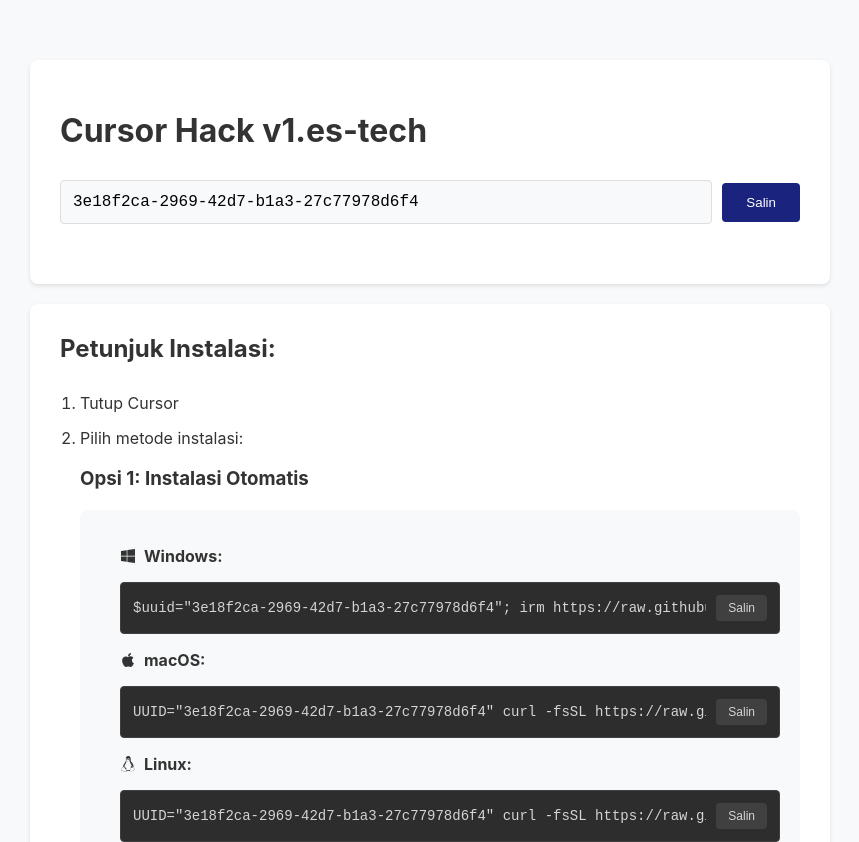
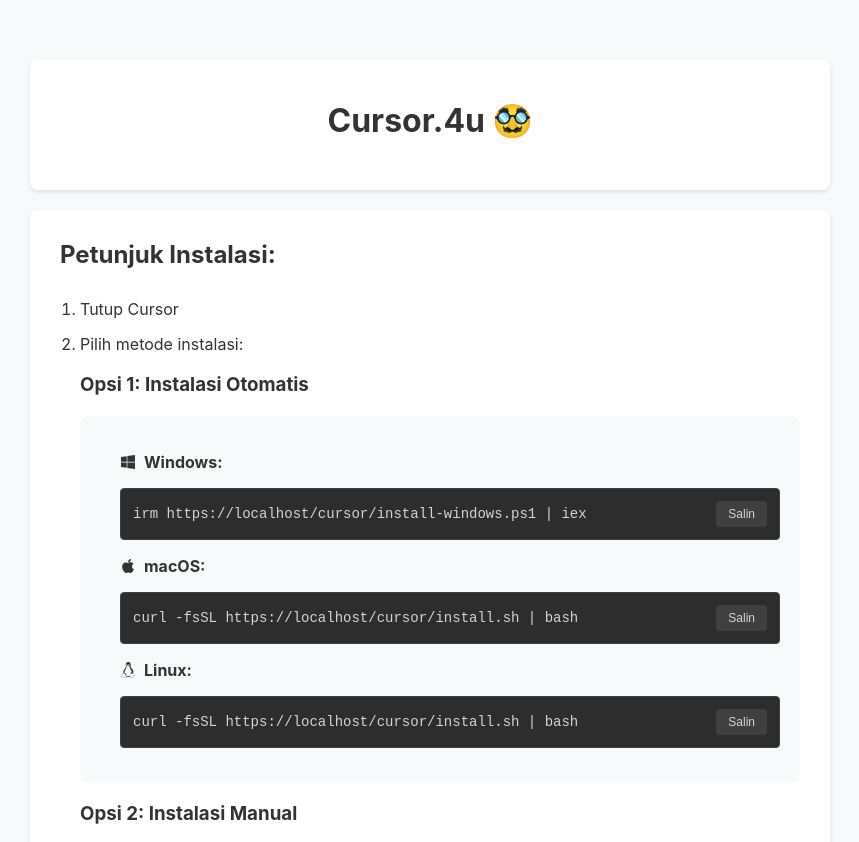
Before and after one commit to se7uh/cursor, a plain HTML site: page index.html in a window 1280 px wide. Shown: the top 842 px of the page, without its empty margins (210-1069 px from the left). Drawn offline with Linux system fonts and the light colour scheme.

Commit message:
Skrip Instalasi Langsung dari server.

```diff
--- a/index.html
+++ b/index.html
@@ -13,8 +13,9 @@
             background-color: #f8f9fa;
         }
         .container {
+            text-align: center;
             background-color: white;
-            padding: 30px;
+            padding: 20px;
             border-radius: 8px;
             box-shadow: 0 2px 4px rgba(0,0,0,0.1);
             margin-bottom: 20px;
@@ -192,11 +193,7 @@
 </head>
 <body>
     <div class="container">
-        <h1>Cursor Hack v1.es-tech</h1>
-        <div class="uuid-display">
-            <input type="text" id="uuidOutput" readonly>
-            <button class="copy-btn" onclick="copyUUID()">Salin</button>
-        </div>
+        <h1>Cursor.4u 🥸</h1>
     </div>
 
     <div class="instructions">
@@ -215,7 +212,7 @@
                                 <strong>Windows:</strong>
                             </p>
                             <div class="command-block">
-                                <span class="command-text">irm https://raw.githubusercontent.com/se7uh/cursor/refs/heads/main/install-windows.ps1?token=GHSAT0AAAAAAC5M7MNO4MSU6JBV7OYHV6A6Z4KF4BQ | iex</span>
+                                <span class="command-text"></span>
                                 <button class="copy-command" onclick="copyCommand(this)">Salin</button>
                             </div>
 
@@ -226,7 +223,7 @@
                                 <strong>macOS:</strong>
                             </p>
                             <div class="command-block">
-                                <span class="command-text">curl -fsSL https://raw.githubusercontent.com/se7uh/cursor/refs/heads/main/install.sh?token=GHSAT0AAAAAAC5M7MNOR3THQS2M2N2URSV2Z4KF4CQ | bash</span>
+                                <span class="command-text"></span>
                                 <button class="copy-command" onclick="copyCommand(this)">Salin</button>
                             </div>
 
@@ -237,7 +234,7 @@
                                 <strong>Linux:</strong>
                             </p>
                             <div class="command-block">
-                                <span class="command-text">curl -fsSL https://raw.githubusercontent.com/se7uh/cursor/refs/heads/main/install.sh?token=GHSAT0AAAAAAC5M7MNOR3THQS2M2N2URSV2Z4KF4CQ | bash</span>
+                                <span class="command-text"></span>
                                 <button class="copy-command" onclick="copyCommand(this)">Salin</button>
                             </div>
                         </div>
@@ -284,58 +281,31 @@
             codeBlock.textContent = JSON.stringify(jsonContent, null, 4);
         }
 
-        function updateInstallCommands(uuid) {
-            const windowsCmd = document.querySelector('.command-block:nth-of-type(1) .command-text');
-            const macCmd = document.querySelector('.command-block:nth-of-type(2) .command-text');
-            const linuxCmd = document.querySelector('.command-block:nth-of-type(3) .command-text');
+        function updateInstallCommands() {
+            const commandBlocks = document.querySelectorAll('.command-block .command-text');
+            const windowsCmd = commandBlocks[0];
+            const macCmd = commandBlocks[1];
+            const linuxCmd = commandBlocks[2];
 
+            const currentDomain = window.location.hostname || 'localhost';
             const baseUrl = {
-                windows: 'https://raw.githubusercontent.com/se7uh/cursor/refs/heads/main/install-windows.ps1',
-                unix: 'https://raw.githubusercontent.com/se7uh/cursor/refs/heads/main/install.sh'
+                windows: `https://${currentDomain}/cursor/install-windows.ps1`,
+                unix: `https://${currentDomain}/cursor/install.sh`
             };
 
-            windowsCmd.textContent = `$uuid="${uuid}"; irm ${baseUrl.windows}?token=GHSAT0AAAAAAC5M7MNO4MSU6JBV7OYHV6A6Z4KF4BQ | iex`;
-            macCmd.textContent = `UUID="${uuid}" curl -fsSL ${baseUrl.unix}?token=GHSAT0AAAAAAC5M7MNOR3THQS2M2N2URSV2Z4KF4CQ | bash`;
-            linuxCmd.textContent = `UUID="${uuid}" curl -fsSL ${baseUrl.unix}?token=GHSAT0AAAAAAC5M7MNOR3THQS2M2N2URSV2Z4KF4CQ | bash`;
-        }
-
-        function copyUUID() {
-            const uuidField = document.getElementById('uuidOutput');
-            uuidField.select();
-            document.execCommand('copy');
-
-            const btn = document.querySelector('.copy-btn');
-            const originalText = btn.textContent;
-            btn.textContent = 'Tersalin!';
-            setTimeout(() => {
-                btn.textContent = originalText;
-            }, 2000);
+            windowsCmd.textContent = `irm ${baseUrl.windows} | iex`;
+            macCmd.textContent = `curl -fsSL ${baseUrl.unix} | bash`;
+            linuxCmd.textContent = `curl -fsSL ${baseUrl.unix} | bash`;
         }
 
         function updateUUID() {
             const uuid = generateUUID();
-            document.getElementById('uuidOutput').value = uuid;
             updateJsonDisplay(uuid);
-            updateInstallCommands(uuid);
+            updateInstallCommands();
         }
 
         // Generate initial UUID
         updateUUID();
-
-        // Update UUID when clicking the input field
-        document.getElementById('uuidOutput').addEventListener('click', updateUUID);
-
-        function downloadScript(os) {
-            const urls = {
-                'windows': 'https://raw.githubusercontent.com/se7uh/cursor/refs/heads/main/install-windows.ps1?token=GHSAT0AAAAAAC5M7MNO4MSU6JBV7OYHV6A6Z4KF4BQ',
-                'mac': 'https://raw.githubusercontent.com/se7uh/cursor/refs/heads/main/install.sh?token=GHSAT0AAAAAAC5M7MNOR3THQS2M2N2URSV2Z4KF4CQ',
-                'linux': 'https://raw.githubusercontent.com/se7uh/cursor/refs/heads/main/install.sh?token=GHSAT0AAAAAAC5M7MNOR3THQS2M2N2URSV2Z4KF4CQ'
-            };
-
-            if (urls[os]) {
-                window.location.href = urls[os];
-            }
-        }
 
         function copyCommand(button) {
             const commandText = button.previousElementSibling.textContent;
```
Also changed, not shown: 2 other files.
